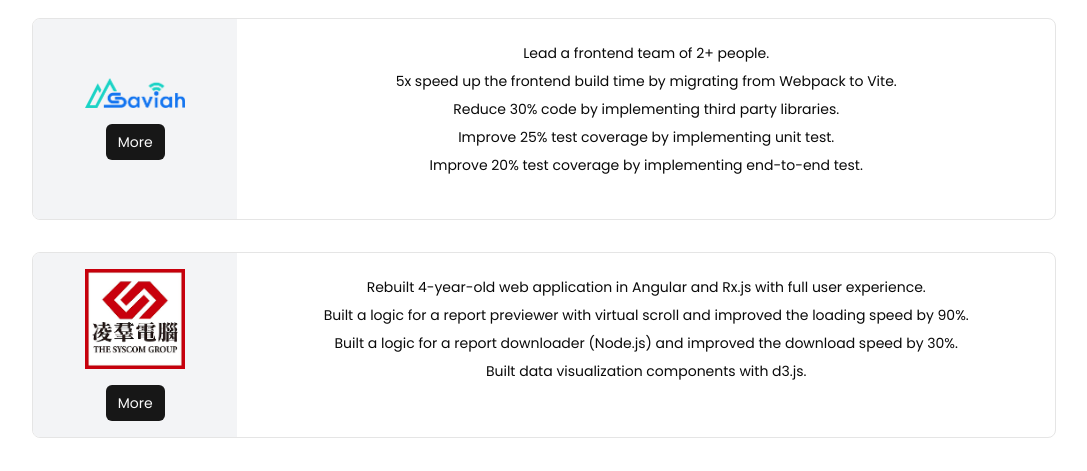
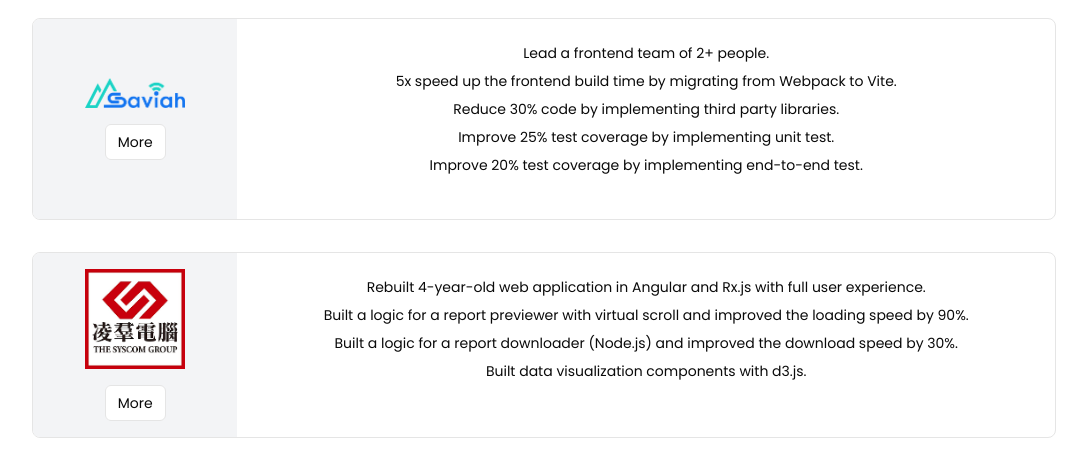
Before and after one commit to ericboy0224/eric-homepage, a Next.js app: page / in a window 1280 px wide. Shown: the part 1482-1953 px from the top of the page, without its empty margins (96-1183 px from the left). Built offline with nearby package versions, Linux system fonts and the light colour scheme; a web font is replaced by a local one.

Commit message:
fix(work): update btn and components

```diff
--- a/src/components/ui/home/work-section/work-item.tsx
+++ b/src/components/ui/home/work-section/work-item.tsx
@@ -14,7 +14,7 @@ export function WorkItem({ company, children, logoSrc }: React.PropsWithChildren
         <div className={cn("flex flex-col md:flex-row max-h-[700px] border rounded-lg overflow-hidden", poppins.className)}>
             <div className='flex flex-col justify-center items-center p-4 md:w-1/5 bg-gray-100 dark:bg-gray-800'>
                 <Image src={logoSrc} alt={company} width={100} height={100} loading="lazy" className='mb-4' />
-                <Button size="sm">
+                <Button variant="outline" size="sm">
                     <Link href={`/works/${company.toLowerCase()}`}>More</Link>
                 </Button>
             </div>
--- a/src/components/ui/video/heading-video.tsx
+++ b/src/components/ui/video/heading-video.tsx
@@ -62,7 +62,7 @@ export default function HeadingVideo({ heading, content, videoSrc, posterSrc, is
                 animate={{ opacity: 1, x: 0 }}
                 transition={{ duration: 0.5 }}
             >
-                <div className="relative w-full h-full max-w-[960px] max-h-[540px]">
+                <div className="relative w-full h-full max-w-[240px] max-h-[135px] md:max-w-[960px] md:max-h-[540px]">
                     {isLoading && (
                         <Image
                             src={posterSrc}
```
